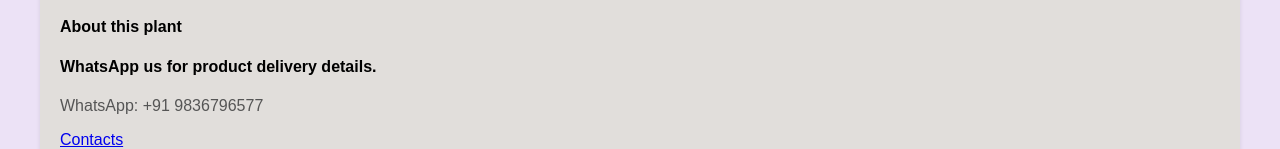
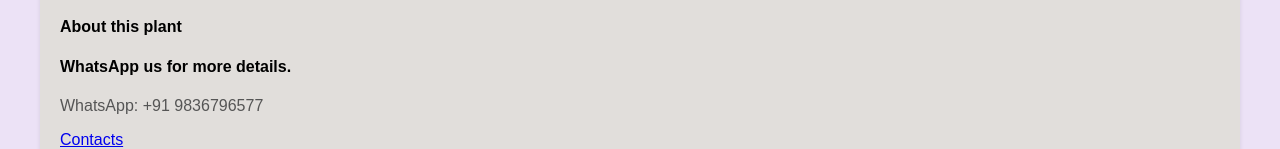
Before and after one commit to 2022MT93744/Blooming_art_collection, a plain HTML site: page item-details.html in a window 1280 px wide. Shown: the part 935-1084 px from the top of the page. Drawn offline with Linux system fonts and the light colour scheme.

Commit message:
Update item-details.html
below line is updated
<h4>WhatsApp us for more details.</h4>

```diff
--- a/item-details.html
+++ b/item-details.html
@@ -20,7 +20,7 @@
       <p id="itemstatus"></p>
       <h4>About this plant</h4>
       <p id="itemdetails"></p>
-      <h4>WhatsApp us for product delivery details.</h4>
+      <h4>WhatsApp us for more details.</h4>
       <p>WhatsApp: +91 9836796577</p>
       <a href="contact.html">Contacts</a>
     </div>
```
